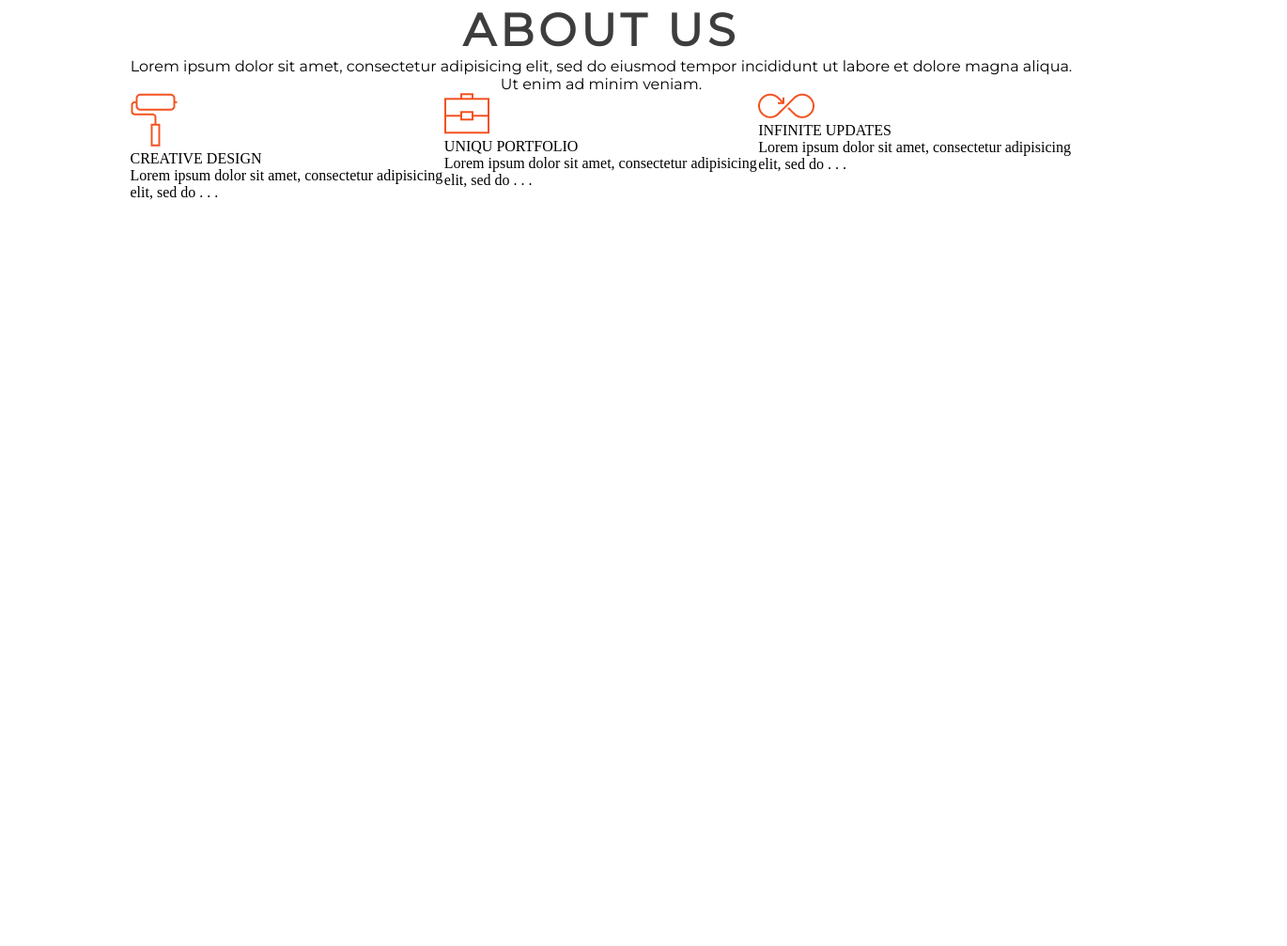
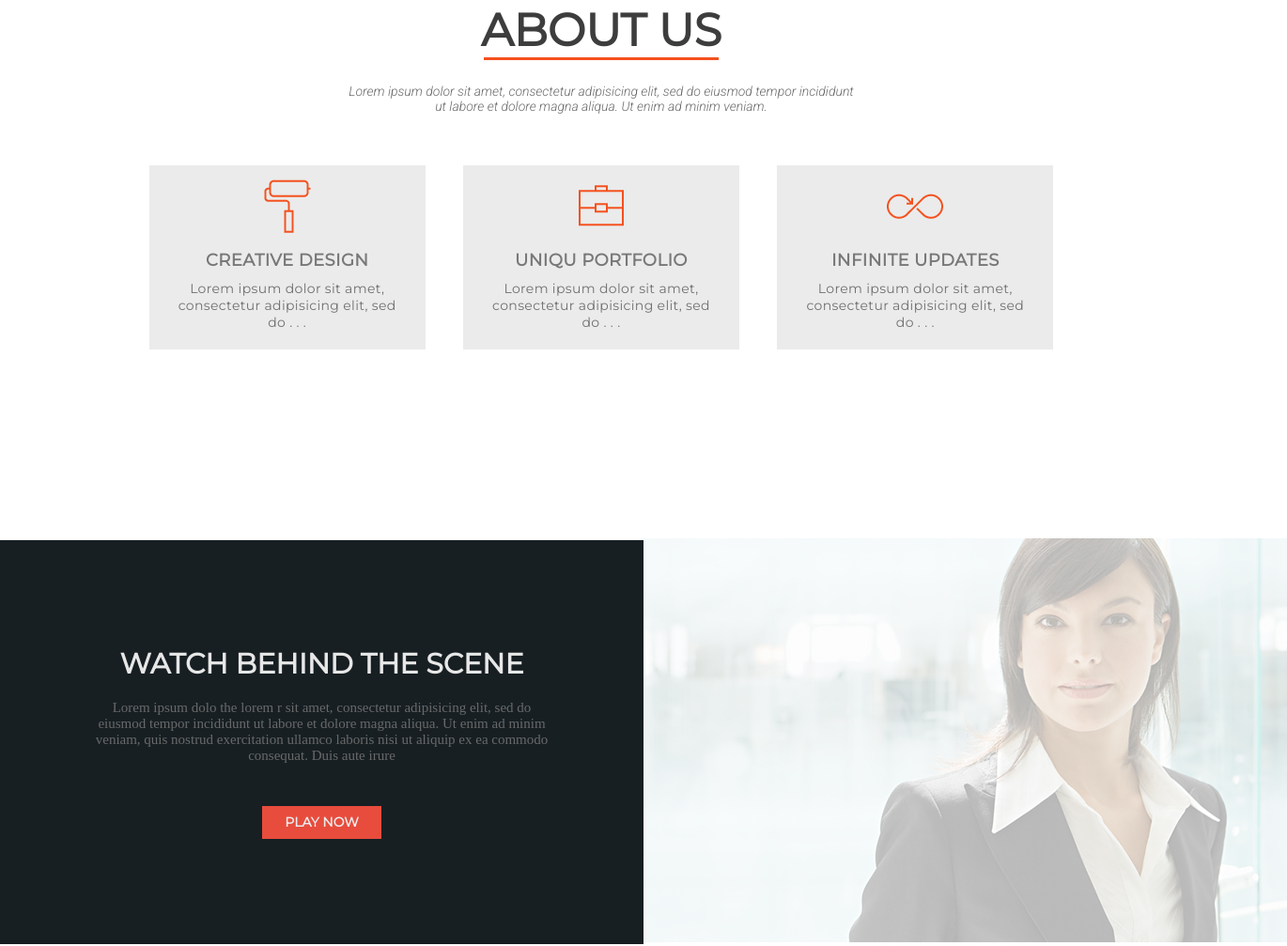
Before and after one commit to Lamadar/Boostfolia, a plain HTML site: page index.html in a window 1280 px wide. Shown: the part 949-1956 px from the top of the page at 94% size, 1370 px wide, since content can reach past the window. Before the commit the page ends 1522 px from the top, so only its background shows below. Drawn offline with Linux system fonts and the light colour scheme.

Commit message:
Finish ABOUT section

```diff
--- a/index.html
+++ b/index.html
@@ -5,7 +5,7 @@
     <meta name="viewport" content="width=device-width, initial-scale=1.0">
     <meta http-equiv="X-UA-Compatible" content="ie=edge">
     <link rel="stylesheet" href="style.css">
-    <link href="https://fonts.googleapis.com/css?family=Montserrat&display=swap" rel="stylesheet">
+    <link href="https://fonts.googleapis.com/css?family=Montserrat|Roboto:300i&display=swap" rel="stylesheet">
     <link rel="stylesheet" href="https://use.fontawesome.com/releases/v5.8.1/css/all.css">
     <title>Boostfolia</title>
 </head>
@@ -19,8 +19,8 @@
             <div class="header__menu">
               <i class="fas fa-bars fa-2x"></i></div>
          </div>
-</header>
-<!-- /header -->
+</header><!-- /header -->
+
  <div class="intro">
         <div class="container">
         <div class="intro__title">WE THINK CREATIVE BE CREATIVE</div>
@@ -30,8 +30,8 @@
         </div>
         <div class="intro__subtitle2">SCROLL DOWN</div>
     </div>
- </div>
- <!-- /intro -->
+ </div>  <!-- /intro -->
+
 <div class="about">
     <div class="container">
         <div class="block__header">
@@ -60,17 +60,19 @@
                     <div class="block__title">INFINITE UPDATES</div>
                     <div class="block__subtitle">Lorem ipsum dolor sit amet, consectetur adipisicing elit, sed do . . .</div>
              </div>
+        </div><!-- /blocks -->
+    </div>
+</div><!-- /about -->
 
+<div class="watch">
+        <div class="watch__block">
+            <div class="watch__title">WATCH BEHIND THE SCENE</div>
+            <div class="watch__subtitle">Lorem ipsum dolo the lorem r sit amet, consectetur adipisicing elit, sed do eiusmod tempor incididunt ut labore et dolore magna aliqua. Ut enim ad minim veniam, quis nostrud exercitation ullamco laboris nisi ut aliquip ex ea commodo consequat. Duis aute irure</div>
+            <div> <button class="watch__button">PLAY NOW</button></div>
+        </div><div class="watch__video">
+            <img src="watch/6829334723_422e949dac_b.png" alt="">
         </div>
-    <!-- /blocks -->
-
-    </div>
-</div>
-<!-- /about -->
-
-
-
-
+</div><!--/watch -->
 
 
 </body>
--- a/style.css
+++ b/style.css
@@ -31,7 +31,6 @@ padding-left: 25px;
 
 }
 .header__menu{
-/* right: 0; */
 margin-left: auto;
 }
 .fa-bars{
@@ -39,7 +38,6 @@ margin-left: auto;
 }
 /* intro */
 .intro{
-
 font-family: "Montserrat";
 display: flex;
 justify-content: flex-end;
@@ -99,13 +97,115 @@ color: #3d3d3d;
 font-size: 48px;
 font-weight: 600;
 text-transform: uppercase;
-letter-spacing: 4.8px;
 margin-top: 95px;
 }
-.about__title:after{
-    content: '';
-    box-sizing: border-box;
-    display: inline;
-    border-top:1px solid  #f15324 ;
+.about__title:after {
+content: "";
+display: block;
+width: 25%;
+height: 3px;
+margin: 0 auto 25px;
+background-color: #f4511e;
+}
+.about__subtitle{
+width: 544px;
+height: 31;
+color: #696969;
+font-family:'Roboto', sans-serif;
+font-size: 14px;
+font-weight: 400;
+text-align: center;
+margin: 0 auto;
+}
+
+
+
+
+/* BLOCK */
+.about__blocks{
+margin-top: 55px;
+}
+.about__block{
+display: flex;
+flex-direction: column;
+justify-content: flex-end;
+padding: 0 30px 20px;
+position: relative;
+width: 320px;
+height: 196px;
+background-color: #ebebeb;
+margin: 0 20px;
+text-align: center;
+}
+.block__title{
+color: #787878;
+font-family: "Montserrat", sans-serif;
+font-size: 18px;
+font-weight: 700;
+text-transform: uppercase;
+letter-spacing: 0.45px;
+padding-bottom: 10px;
 
 }
+.block__subtitle{
+color: #707070;
+font-family: "Montserrat", sans-serif;
+font-size: 14px;
+font-weight: 400;
+letter-spacing: 0.35px;
+}
+.block__img{
+text-align: center;
+ margin: auto auto;
+}
+.watch{
+margin: auto;
+width: 1370px;
+height: 430px;
+}
+.watch__block{
+display: inline-flex;
+width: 50%;
+background-color: #171f23;
+height: 100%;
+text-align: center;
+vertical-align: middle;
+flex-direction: column;
+justify-content: center;
+align-items: center;
+
+}
+.watch__video{
+display: inline-block;
+width: 50%;
+vertical-align: middle;
+}
+.watch__title{
+color: #e7e7e7;
+font-family: "Montserrat", sans-serif;
+font-size: 30px;
+font-weight: 700;
+text-transform: uppercase;
+}
+.watch__subtitle{
+width: 580px;
+color: #696969;
+font-family: "Roboto - Thin";
+font-size: 15px;
+font-weight: 400;
+padding: 20px  46px;
+text-align: auto;
+}
+
+.watch__button{
+border: 0;
+margin-top: 25px;
+width: 127px;
+height: 35px;
+background-color: #e84c3d;
+color: #ebebeb;
+font-family: "Montserrat", sans-serif;
+font-size: 14px;
+font-weight: 700;
+text-transform: uppercase;
+}
```
Also changed, not shown: watch/12_Col_Grid.png (added), watch/6829334723_422e949dac_b.jpg.png (added), watch/6829334723_422e949dac_b.png (added). Lines whose indentation alone changed are shown as unchanged.
